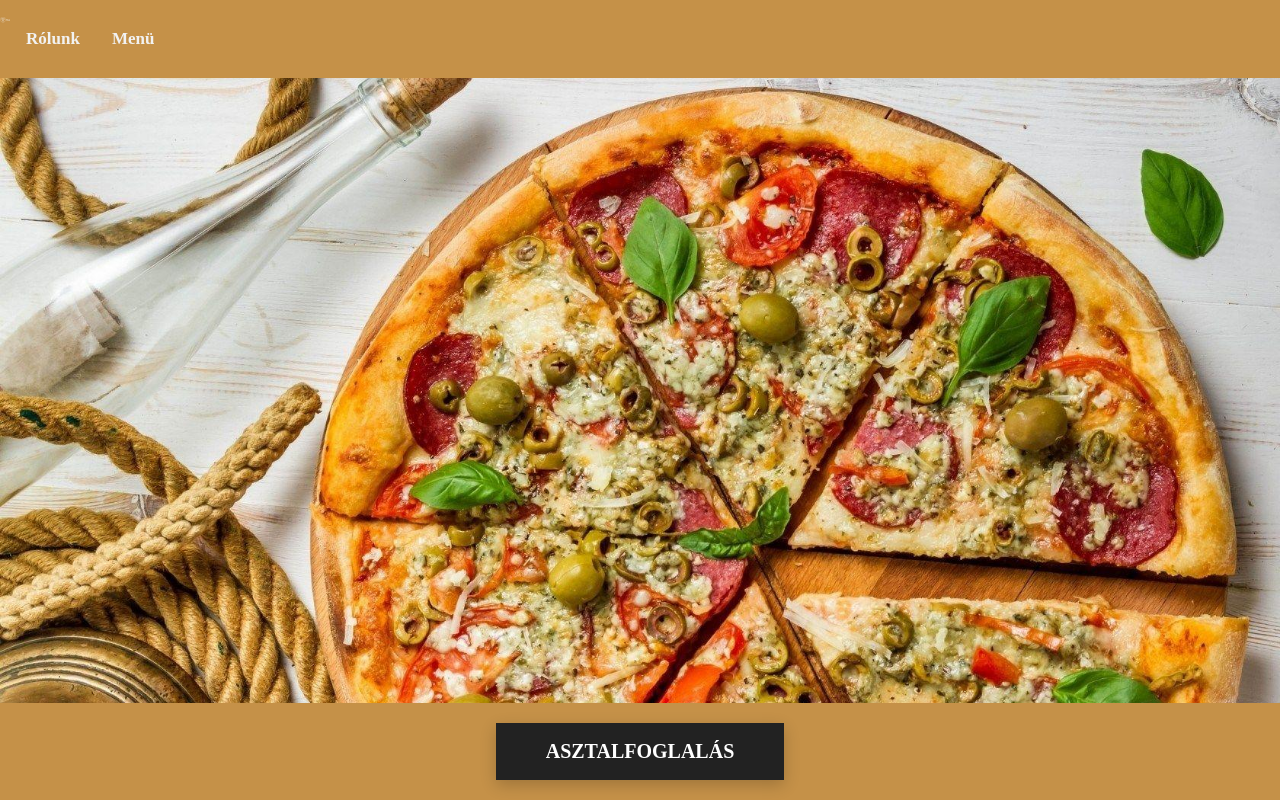
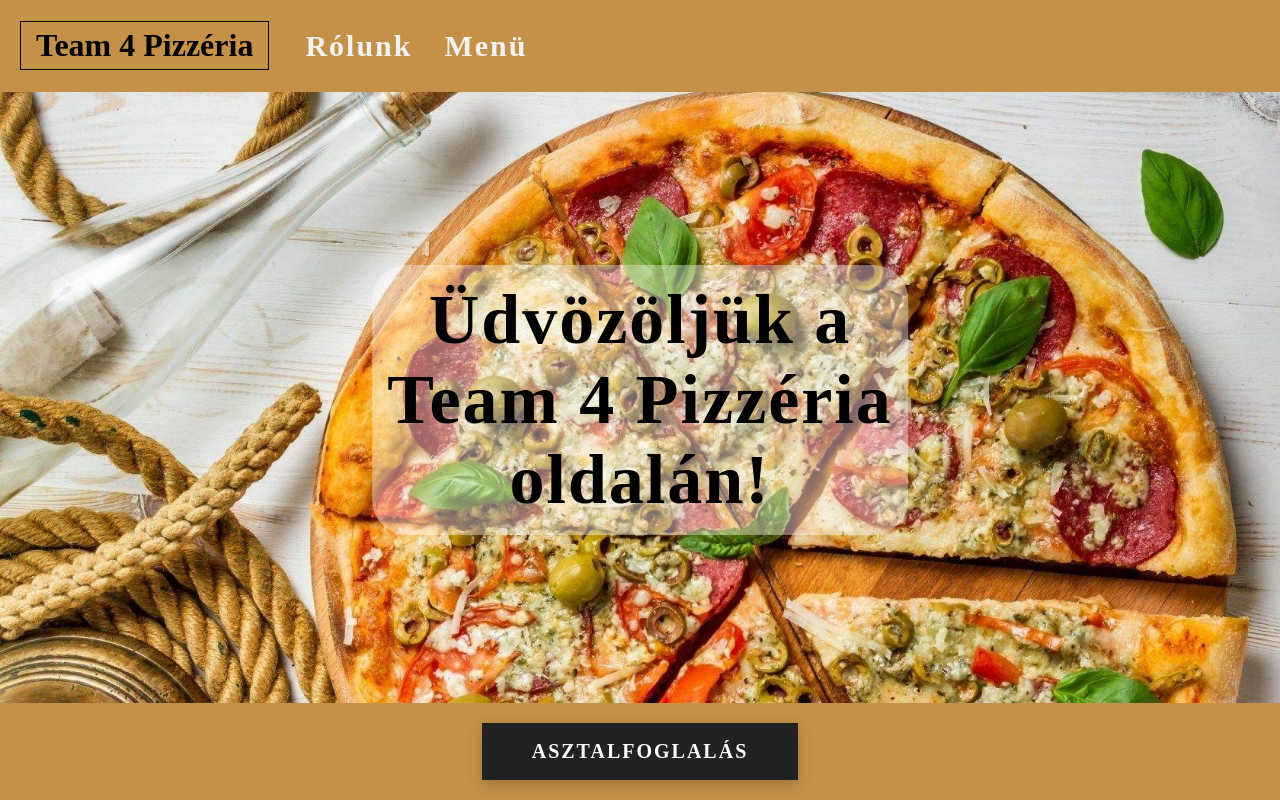
Before and after one commit to sorci89/10th-week-practices, a React (Create React App) app: page / in a window 1280 px wide. Shown: the top 800 px of the page. Built offline with nearby package versions, Linux system fonts and the light colour scheme; a web font is replaced by a local one.

Commit message:
Landing page 80%

```diff
--- a/src/App.css
+++ b/src/App.css
@@ -53,8 +53,9 @@ select {
 body {
   overflow-x: hidden;
   font-family: "Fredericka the Great", cursive;
-  /* font-family: "Road Rage", cursive; */
 }
+
+/*Landing Page */
 
 .landingPage {
   position: relative;
@@ -65,8 +66,36 @@ body {
   background-repeat: no-repeat;
 }
 .landingMiddleSection {
+  position: absolute;
+  top: 50%;
+  left: 50%;
+  transform: translate(-50%, -50%);
+  padding: 15px;
+  width: fit-content;
+
+  background-color: rgba(255, 255, 255, 0.4);
+  border-radius: 35px;
+
   text-align: center;
-  color: white;
+  color: black;
+  font-weight: bold;
+  letter-spacing: 2px;
+  /* text-shadow: 2px 2px 8px #648b33; */
+}
+@media screen and (max-width: 499px) {
+  .landingMiddleSection {
+    font-size: 15px;
+  }
+}
+@media screen and (min-width: 500px) and (max-width: 1149px) {
+  .landingMiddleSection {
+    font-size: 25px;
+  }
+}
+@media screen and (min-width: 1150px) {
+  .landingMiddleSection {
+    font-size: 35px;
+  }
 }
 
 .navBar {
@@ -80,13 +109,13 @@ body {
   cursor: pointer;
 }
 
-.navLogo {
+.navName {
+  margin-left: 20px;
+  margin-top: 6px;
+  margin-right: 20px;
+  padding: 5px 15px 5px 15px;
+  border: 1px solid black;
   float: left;
-  padding: 5px;
-
-  background: url(landing/logo_size_invert_cut.jpg);
-  background-size: cover;
-  background-repeat: no-repeat;
 }
 
 .navTile {
@@ -95,19 +124,17 @@ body {
   text-align: center;
   padding: 14px 16px;
   text-decoration: none;
-  font-size: 17px;
+  letter-spacing: 2px;
+  font-size: 20px;
 }
 
 .navTile:hover {
-  background-color: #ddd;
-  color: black;
+  background-color: #648b33;
+  border-radius: 30px;
+  /* color: #648b33; */
 }
 
-.navTile.active {
-  background-color: #04aa6d;
-  color: white;
-}
-
+/* Button */
 .btnDiv {
   position: fixed;
   bottom: 0;
@@ -135,6 +162,7 @@ body {
   color: #fff;
   font-weight: 700;
   font-size: 20px;
+  letter-spacing: 2px;
 }
 @media screen and (max-width: 320px) {
   .btn {
@@ -155,7 +183,7 @@ body {
   top: 0;
   height: 490%;
   width: 140%;
-  background: #78c7d2;
+  background: #648b33;
   -webkit-transition: all 0.5s ease-in-out;
   transition: all 0.5s ease-in-out;
   -webkit-transform: translateX(-98%) translateY(-25%) rotate(45deg);
@@ -171,7 +199,7 @@ body {
   width: 30%;
   margin-left: auto;
   margin-right: auto;
-  border: 3px solid #bada55;
+  border: 3px solid #648b33;
   padding: 40px;
   display: flex;
   flex-direction: column;
@@ -259,13 +287,12 @@ body {
 }
 
 .pizzaBox {
-  padding: 20px 20px;
   box-shadow: 6px -3px 5px 6px #aaaaaa;
   line-height: 1.5;
-  font-size: 20px;
+  font-size: 16px;
 }
 
-@media screen and (max-width: 900px) {
+@media screen and (max-width: 850px) {
   .pizzaList {
     margin-bottom: 100px;
     padding: 0 35px 0 20px;
@@ -276,10 +303,11 @@ body {
   .pizzaBox {
     width: 90%;
     margin-bottom: 30px;
+    padding: 20px 20px;
   }
 }
 
-@media screen and (min-width: 901px) {
+@media screen and (min-width: 851px) {
   .pizzaList {
     margin-bottom: 120px;
     padding: 0 50px 0 30px;
@@ -288,6 +316,7 @@ body {
   }
   .pizzaBox {
     margin: 15px;
+    padding: 20px 40px 20px 40px;
   }
 }
 
--- a/src/App.js
+++ b/src/App.js
@@ -14,6 +14,7 @@ const Homepage = () => {
         <Navbar />
         <div className="landingMiddleSection">
           <h1 className="welcomeText">Üdvözöljük a</h1>
+          <h1 className="welcomeText">Team 4 Pizzéria</h1>
           <h1 className="welcomeText">oldalán!</h1>
         </div>
         <div className="btnDiv">
@@ -34,11 +35,11 @@ const Homepage = () => {
 const Bookingpage = () => {
   return (
     <div>
-      <h1>Booking Page</h1>
+      <Navbar />
+      <BookingForm />
       <Link to="/">
         <button>Vissza a főoldalra</button>
       </Link>
-      <BookingForm />
     </div>
   );
 };
--- a/src/components/Navbar.js
+++ b/src/components/Navbar.js
@@ -1,9 +1,15 @@
 function Navbar() {
   return (
     <div className="navBar">
-      <div className="navLogo"></div>
-      <h2 className="navTile">Rólunk</h2>
-      <h2 className="navTile">Menü</h2>
+      <div className="navName">
+        <h1>Team 4 Pizzéria</h1>
+      </div>
+      <div className="navTile">
+        <h2>Rólunk</h2>
+      </div>
+      <div className="navTile">
+        <h2>Menü</h2>
+      </div>
     </div>
   );
 }
```
